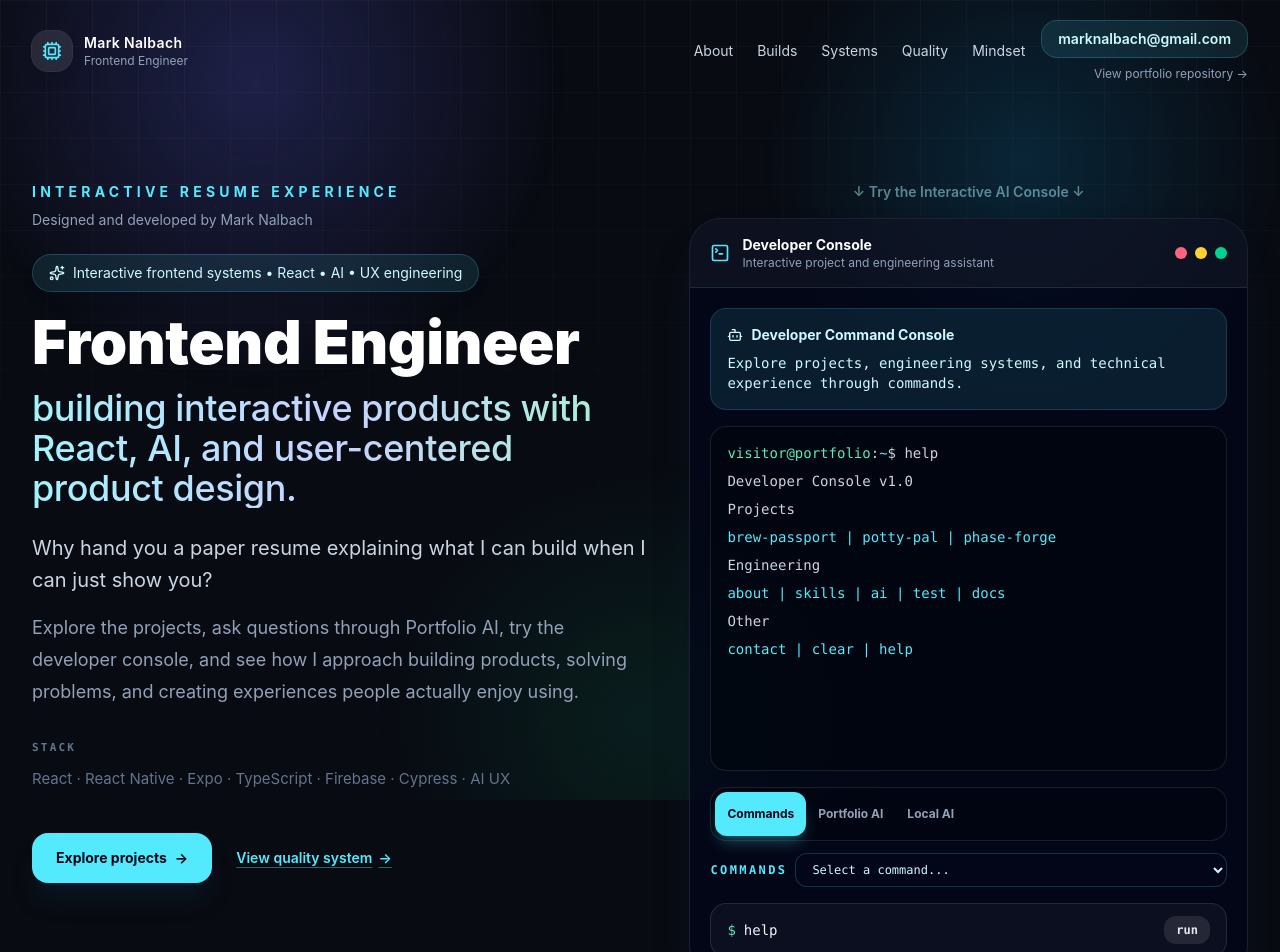
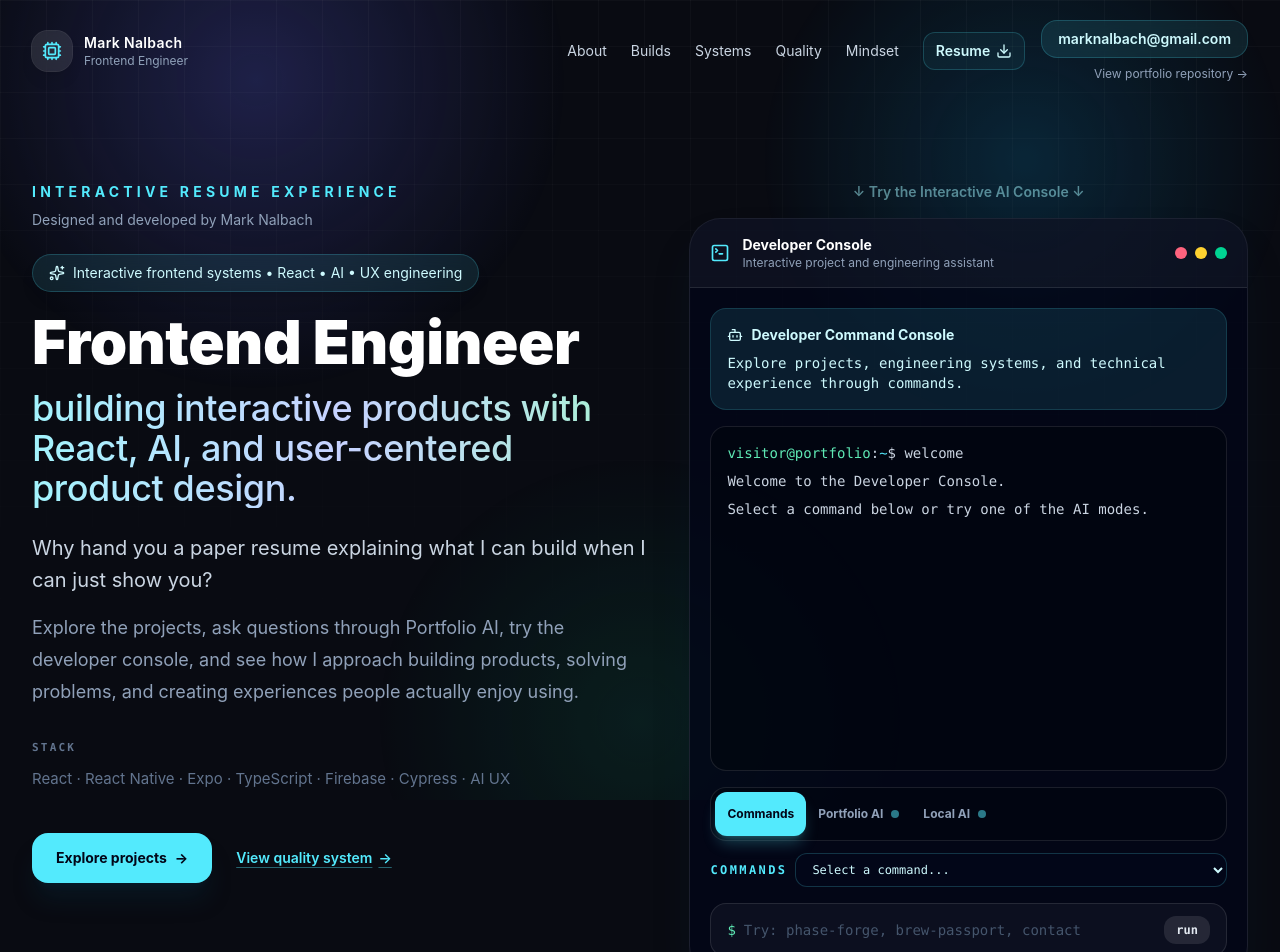
Before and after one commit to MarkNalbach/marknalbach-studio, a React (Vite) app: page / in a window 1280 px wide. Shown: the top 952 px of the page. Built offline with nearby package versions, Linux system fonts and the light colour scheme.

Commit message:
adding resume download

```diff
--- a/src/features/home/HomePage.tsx
+++ b/src/features/home/HomePage.tsx
@@ -31,15 +31,10 @@ type ConsoleMode = "commands" | "portfolio-ai" | "local-ai";
 
 function HomePage() {
   const [consoleMode, setConsoleMode] = useState<ConsoleMode>("commands");
-  const [input, setInput] = useState<string>("help");
   const [isThinking, setIsThinking] = useState(false);
   const [isLocalAiLoaded, setIsLocalAiLoaded] = useState(false);
-  const [terminalHistory, setTerminalHistory] = useState<TerminalHistoryItem[]>([
-    {
-      command: "help",
-      lines: terminalResponses.help,
-    },
-  ]);
+  const [input, setInput] = useState<string>("");
+  const [terminalHistory, setTerminalHistory] = useState<TerminalHistoryItem[]>([]);
 
   function getCommandLines(command: string) {
     if (command in terminalResponses) {
@@ -62,7 +57,7 @@ function HomePage() {
     }
 
     if (consoleMode === "commands") {
-      setInput(normalized);
+      setInput("");
       setTerminalHistory((current) => [
         ...current,
         {
@@ -194,11 +189,14 @@ function HomePage() {
 
   useEffect(() => {
     if (consoleMode === "commands") {
-      setInput("help");
+      setInput("");
       setTerminalHistory([
         {
-          command: "help",
-          lines: terminalResponses.help,
+          command: "welcome",
+          lines: [
+            "Welcome to the Developer Console.",
+            "Select a command below or try one of the AI modes.",
+          ],
         },
       ]);
     }
--- a/src/features/home/components/DeveloperConsole.tsx
+++ b/src/features/home/components/DeveloperConsole.tsx
@@ -257,13 +257,19 @@ function DeveloperConsole({
                 key={mode.id}
                 type="button"
                 onClick={() => setConsoleMode(mode.id as ConsoleMode)}
-                className={`min-h-[44px] rounded-xl px-3 font-bold transition ${
+                className={`cursor-pointer min-h-[44px] rounded-xl px-3 font-bold transition-all duration-300 ${
                   consoleMode === mode.id
                     ? "bg-cyan-300 text-slate-950 shadow-lg shadow-cyan-300/25"
-                    : "text-slate-400 hover:bg-white/5 hover:text-white"
+                    : "text-slate-400 hover:-translate-y-0.5 hover:bg-white/5 hover:text-white hover:shadow-lg hover:shadow-cyan-300/10"
                 }`}
               >
-                {mode.label}
+                <span className="flex items-center gap-2">
+                  {mode.label}
+
+                  {consoleMode !== mode.id && (
+                    <span className="h-2 w-2 animate-pulse rounded-full bg-cyan-300" />
+                  )}
+                </span>
               </button>
             ))}
           </div>
--- a/src/features/home/components/Nav.tsx
+++ b/src/features/home/components/Nav.tsx
@@ -1,4 +1,4 @@
-import { Cpu, Menu, X } from "lucide-react";
+import { Cpu, Menu, X, Download } from "lucide-react";
 import { useState } from "react";
 import { Link } from "react-router-dom";
 
@@ -16,9 +16,7 @@ function Nav() {
           </div>
 
           <Link to="/" onClick={closeMenu}>
-            <p className="text-sm font-semibold tracking-wide text-white">
-              Mark Nalbach
-            </p>
+            <p className="text-sm font-semibold tracking-wide text-white">Mark Nalbach</p>
             <p className="text-xs text-slate-400">Frontend Engineer</p>
           </Link>
         </div>
@@ -39,6 +37,14 @@ function Nav() {
             </a>
             <a href="/#mindset" className="hover:text-white">
               Mindset
+            </a>
+            <a
+              href="/mark-nalbach-resume.pdf"
+              download
+              className="inline-flex items-center gap-1.5 rounded-xl border border-cyan-300/20 bg-cyan-300/5 px-3 py-2 font-semibold text-cyan-100 transition hover:-translate-y-0.5 hover:border-cyan-300/40 hover:bg-cyan-300/10"
+            >
+              Resume
+              <Download className="h-4 w-4" />
             </a>
           </nav>
 
@@ -114,6 +120,15 @@ function Nav() {
             >
               Mindset
             </a>
+            <a
+              href="/mark-nalbach-resume.pdf"
+              download
+              onClick={closeMenu}
+              className="inline-flex items-center justify-between rounded-xl px-3 py-2 font-semibold text-cyan-100 hover:bg-white/[.06]"
+            >
+              Resume
+              <Download className="h-4 w-4" />
+            </a>
           </nav>
 
           <div className="mt-4 border-t border-white/10 pt-4">
```
Also changed, not shown: 1 other file (tests, documents, lock files or other folders).
